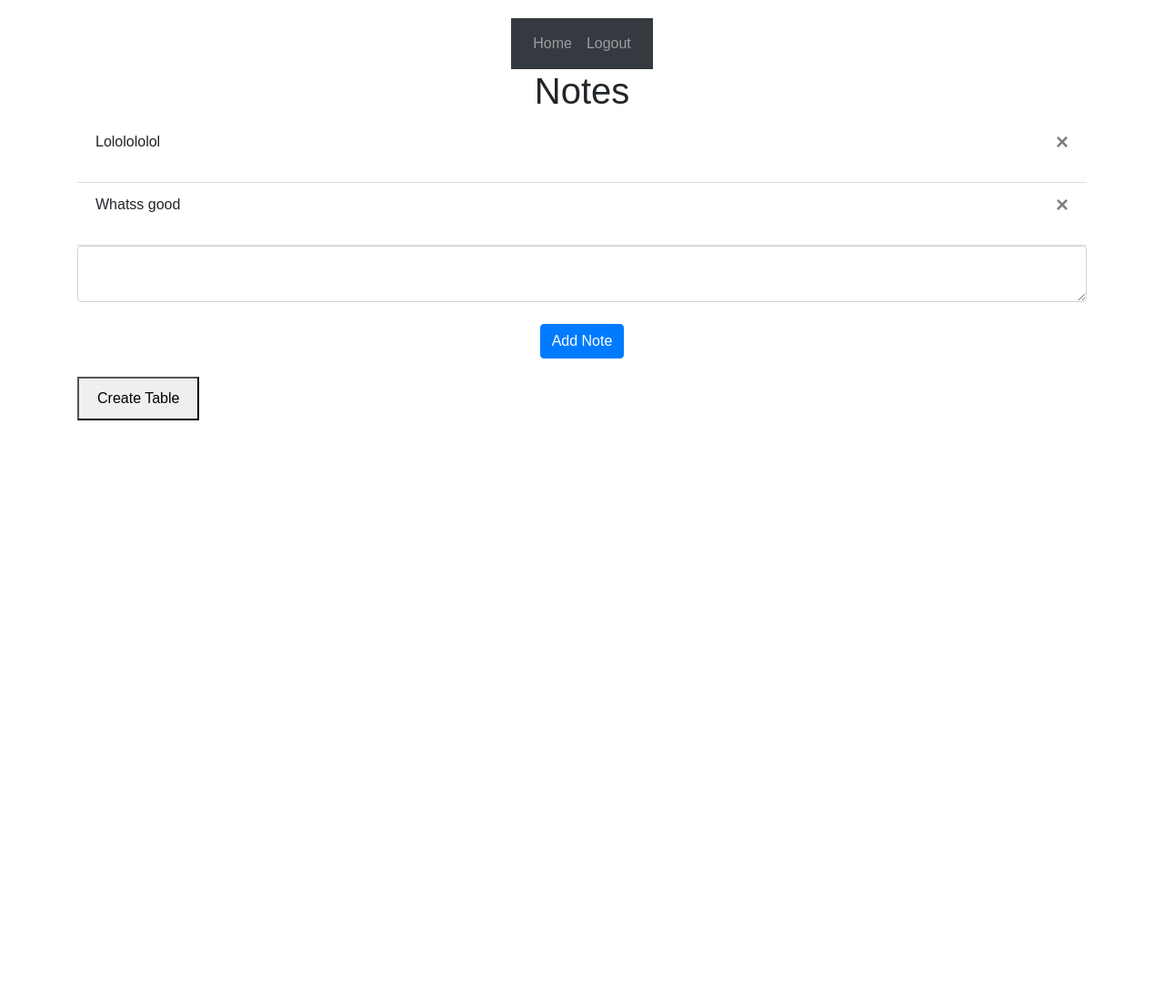
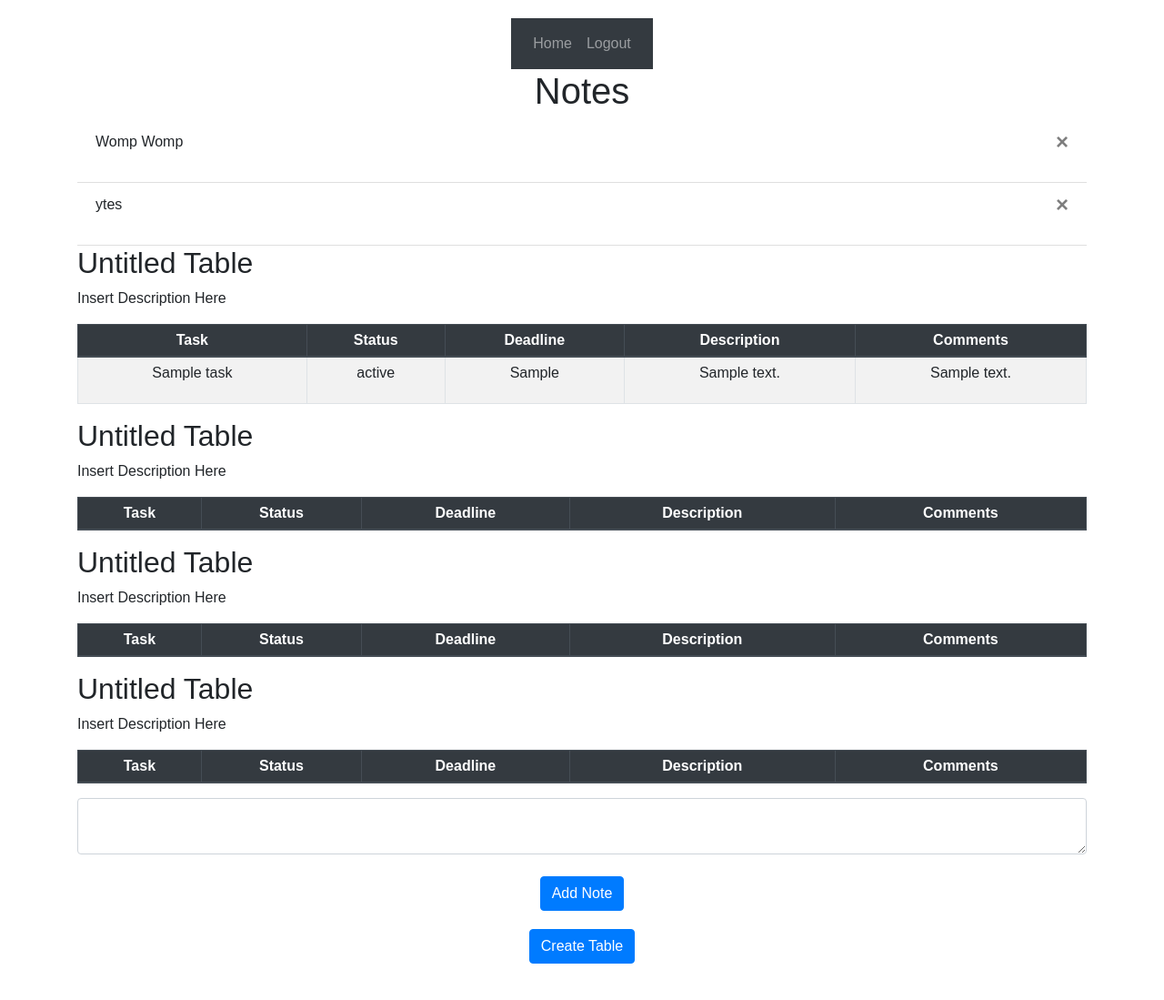
Before and after one commit to WiEFv1/FYPMMUWIEF, a Flask app: page / in a window 1280 px wide. Shown: the whole page at 91% size. Before the commit the page ends 462 px from the top, so only its background shows below. Run offline with Flask 3, Linux system fonts and the light colour scheme; a user stored in the database is signed in; tables that the repository leaves empty hold one stand-in row (values such as "Sample post"); lists and menus that the app fills with data are empty; some libraries are stand-ins or nearby versions.

Commit message:
Added Tables that can be added

```diff
--- a/Website/templates/home.html
+++ b/Website/templates/home.html
@@ -1,5 +1,8 @@
-{% extends "base.html" %} {% block title %}Home{% endblock %} {% block content
-    %}
+{% extends "base.html" %}
+
+{% block title %}Home{% endblock %}
+
+{% block content %}
 <h1 align="center">Notes</h1>
 <ul class="list-group list-group-flush" id="notes">
   {% for note in user.notes %}
@@ -11,13 +14,52 @@
   </li>
   {% endfor %}
 </ul>
+
+{% for projecttable in user.project_tables %}
+<h2>{{ projecttable.name }}</h2>
+<p>{{ projecttable.description }}</p>
+<table class="table table-striped table-bordered table-hover table-sm">
+  <thead class="thead-dark">
+    <tr>
+      <th>Task</th>
+      <th>Status</th>
+      <th>Deadline</th>
+      <th>Description</th>
+      <th>Comments</th>
+    </tr>
+  </thead>
+  <tbody>
+    {% for task in projecttable.tasks %}
+      <tr>
+        <td>{{ task.task_name }}</td>
+        <td>{{ task.task_status }}</td>
+        <td>{{ task.deadline }}</td>
+        <td>{{ task.description }}</td>
+        <td>
+          {% for comment in task.comments %}
+            <p>{{ comment.comment_detail }}</p>
+          {% endfor %}
+        </td>
+      </tr>
+    {% endfor %}
+  </tbody>
+</table>
+{% endfor %}
+
 <form method="POST">
   <textarea name="note" id="note" class="form-control"></textarea>
   <br />
   <div align="center">
-        <button type="submit" class="btn btn-primary">Add Note</button>
+    <button type="submit" class="btn btn-primary" name="add_note">Add Note</button>
   </div>
 </form>
+
+<form method="POST">
+  <div align="center">
+    <button type="submit" class="btn btn-primary" name="create_table">Create Table</button>
+  </div>
+</form>
+
 <style>
   body {
     font-family: Arial, sans-serif;
@@ -44,31 +86,5 @@
     margin-bottom: 20px;
   }
 </style>
-</head>
-<body>
-  <button id="create-table">Create Table</button>
-  <div id="table-container"></div>
 
-  <script>
-      document.getElementById('create-table').addEventListener('click', () => {
-          const tableContainer = document.getElementById('table-container');
-          const newTable = document.createElement('table');
-
-          const rows = 3;
-          const cols = 3;
-
-          for (let i = 0; i < rows; i++) {
-              const tr = document.createElement('tr');
-              for (let j = 0; j < cols; j++) {
-                  const td = document.createElement('td');
-                  td.textContent = `Row ${i + 1}, Col ${j + 1}`;
-                  tr.appendChild(td);
-              }
-              newTable.appendChild(tr);
-          }
-
-          tableContainer.appendChild(newTable);
-      });
-  </script>
-</body>
 {% endblock %}
--- a/Website/views.py
+++ b/Website/views.py
@@ -1,32 +1,38 @@
+# views.py
+
 from flask import Blueprint, render_template, request, flash, jsonify
 from flask_login import login_required, current_user
-from .models import Note
+from .models import Note, Projecttable
 from . import db
 import json
 
 views = Blueprint('views', __name__)
 
-
 @views.route('/', methods=['GET', 'POST'])
 @login_required
 def home():
     if request.method == 'POST':
-        note = request.form.get('note')#Gets the note from the HTML
+        if 'add_note' in request.form:
+            note = request.form.get('note')  # Gets the note from the HTML
+            if len(note) < 1:
+                flash('Note is too short!', category='error')
+            else:
+                new_note = Note(data=note, user_id=current_user.id)  # Providing the schema for the note
+                db.session.add(new_note)  # Adding the note to the database
+                db.session.commit()
+                flash('Note added!', category='success')
 
-        if len(note) < 1:
-            flash('Note is too short!', category='error')
-        else:
-            new_note = Note(data=note, user_id=current_user.id)  #providing the schema for the note
-            db.session.add(new_note) #adding the note to the database
+        if 'create_table' in request.form:  # Check if the create table form is submitted
+            new_projecttable = Projecttable(user_id=current_user.id, name="Untitled Table", description="Insert Description Here")
+            db.session.add(new_projecttable)
             db.session.commit()
-            flash('Note added!', category='success')
+            flash('Table Added!', category='success')
 
     return render_template("home.html", user=current_user)
 
-
 @views.route('/delete-note', methods=['POST'])
 def delete_note():
-    note = json.loads(request.data) # this function expects a JSON from the INDEX.js file
+    note = json.loads(request.data)  # This function expects a JSON from the INDEX.js file
     noteId = note['noteId']
     note = Note.query.get(noteId)
     if note:
```
Also changed, not shown: Website/models.py (+8 -16 lines), instance/database.db. Lines whose indentation alone changed are shown as unchanged.
